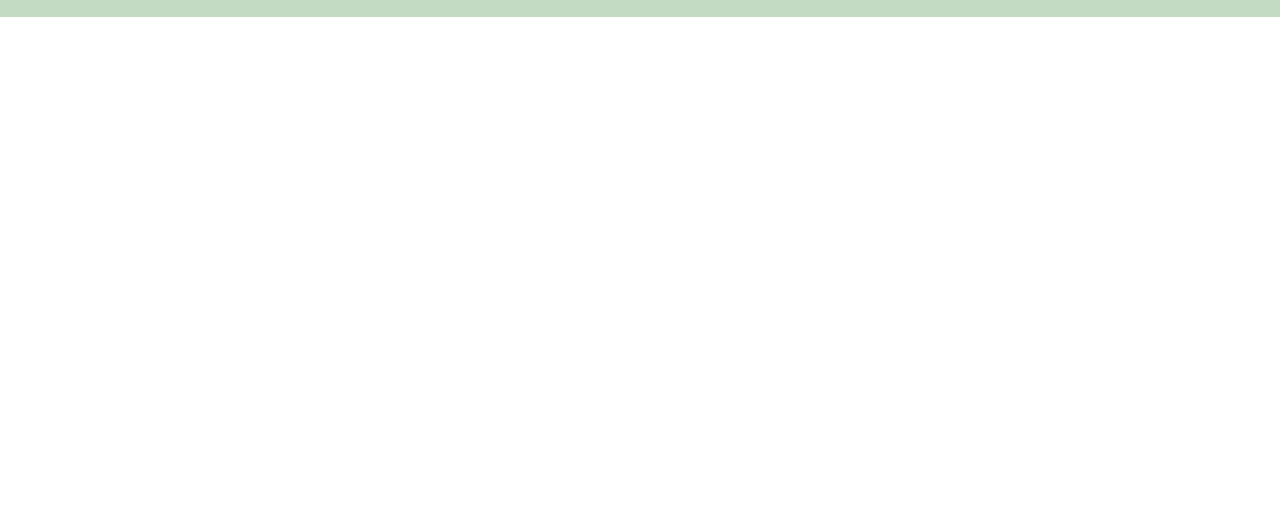
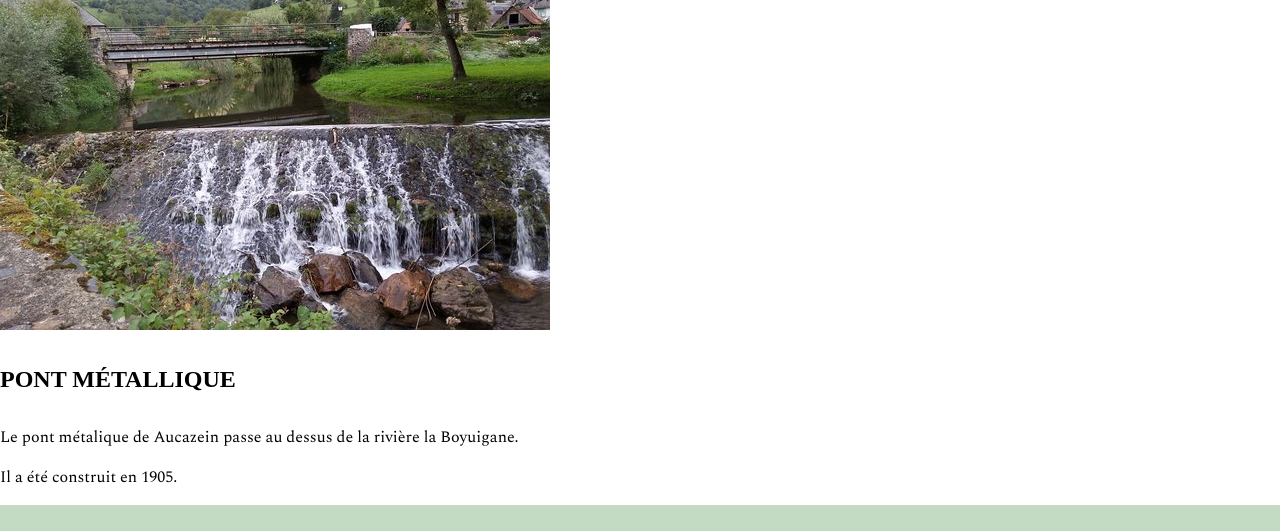
Before and after one commit to poutou89/Mairie-d-Aucazein, a website: page index.html in a window 1280 px wide. Shown: the part 184-715 px from the top of the page. Drawn offline with Linux system fonts and the light colour scheme; grey boxes are pictures that could not be loaded; a web font is replaced by a local one.

Commit message:
ajout html img

```diff
--- a/assets/scss/layout/_base.scss
+++ b/assets/scss/layout/_base.scss
@@ -4,11 +4,16 @@ body {
     margin: 0;
 }
 
-h1, h2, h3, h4, a {
+h1,
+h2,
+h3,
+h4,
+a {
     font-family: vstyle.$font-titre;
 }
 
-h1, h2 {
+h1,
+h2 {
     font-size: 3rem;
     color: vstyle.$text-color;
 }
@@ -19,6 +24,7 @@ h3 {
 
 h4 {
     font-size: 1.5rem;
+    text-transform: uppercase;
 }
 
 p {
--- a/index.html
+++ b/index.html
@@ -1,11 +1,13 @@
 <!DOCTYPE html>
 <html lang="en">
+
 <head>
     <meta charset="UTF-8">
     <meta name="viewport" content="width=device-width, initial-scale=1.0">
     <title>Document</title>
     <link rel="stylesheet" href="assets/css/style.css">
 </head>
+
 <body>
     <header>
         <div class="container">
@@ -24,7 +26,14 @@
         </div>
     </header>
     <main>
-
+        <section id="decouvrir">
+            <div class="ponts">
+                <img src="./assets/img/la-bellongue-a-aucazein.jpg" alt="">
+                <h4>pont métallique</h4>
+                <p>Le pont métalique de Aucazein passe au dessus de la rivière la Boyuigane.</p>
+                <p>Il a été construit en 1905.</p>
+            </div>
+        </section>
     </main>
     <footer>
         <div class="container">
@@ -43,4 +52,5 @@
         </div>
     </footer>
 </body>
+
 </html>
```
Also changed, not shown: assets/css/style.css, assets/img/aucazien 2 section 1.webp (added), assets/img/aucazien3 section 1.jpg (added), assets/img/eglise saint-sabin.jpg (added), assets/img/jardin de pierre.jpg (added), assets/img/la-bellongue-a-aucazein.jpg (added), assets/img/municipal aucazien.jpg (added), assets/img/odysee sud.jpg (added), assets/img/ours-slovenie-regard-feuille-pascal-paris-pano-scaled.webp (added), assets/img/parc naturel ariegeois.webp (added), assets/img/téléchargement.jpg (added), assets/img/ville aucazein.jpg (added), assets/img/villes aucazein.jpg (added), assets/img/xhapelle saint jean batiste.jpg (added), 1 other file.
